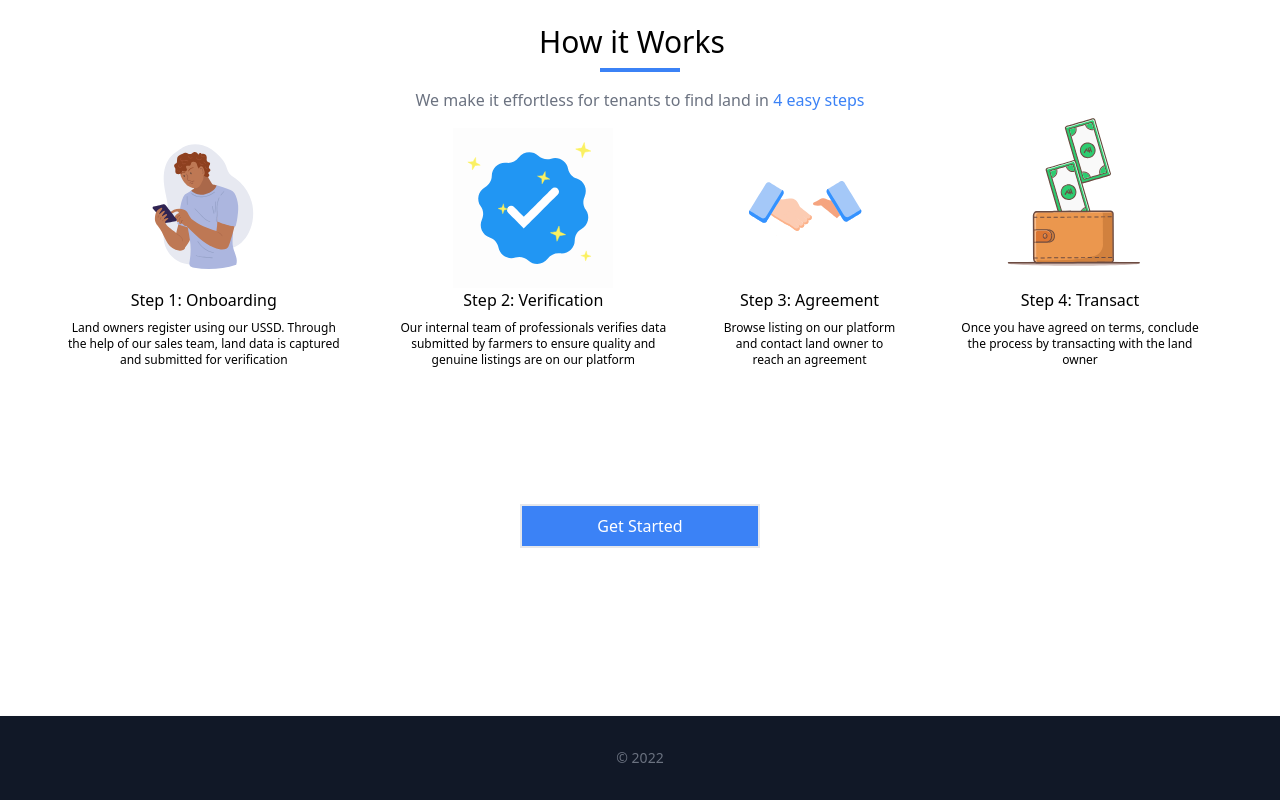
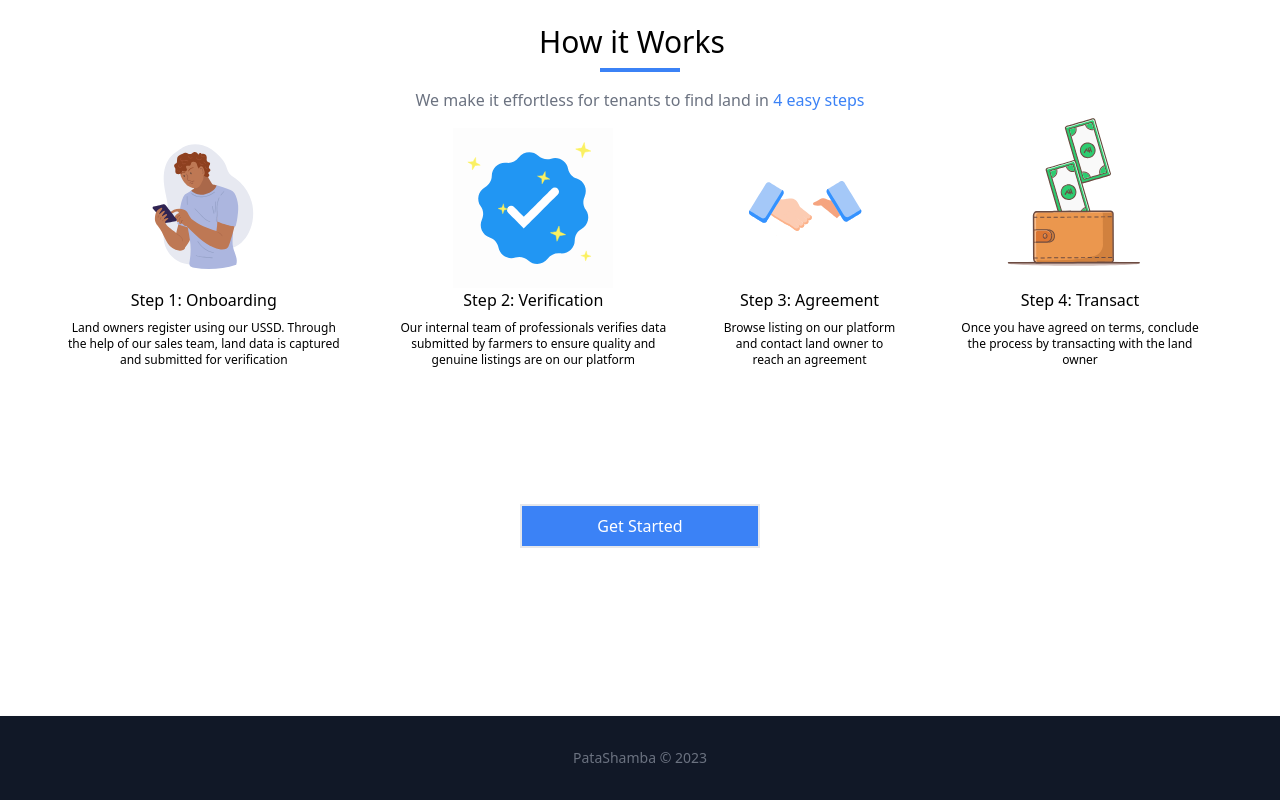
Before and after one commit to EdwinWalela/pata-shamba, a React (Vite) app: page / in a window 1280 px wide. Shown: the part 876-1676 px from the top of the page. Built offline with nearby package versions, Linux system fonts and the light colour scheme; no server answers.

Commit message:
update footer

```diff
--- a/src/layout/Footer/index.tsx
+++ b/src/layout/Footer/index.tsx
@@ -2,7 +2,8 @@ const Footer = () => {
 	return (
 		<footer className="p-4  shadow md:px-6 md:py-8 bg-gray-900">
 			<span className="block text-sm text-gray-500 sm:text-center dark:text-gray-400">
-				© 2022 <a href="https://edwinwalela.com/" target="_blank" className="hover:underline"></a>
+				PataShamba © 2023{' '}
+				<a href="https://edwinwalela.com/" target="_blank" className="hover:underline"></a>
 			</span>
 		</footer>
 	);
```
